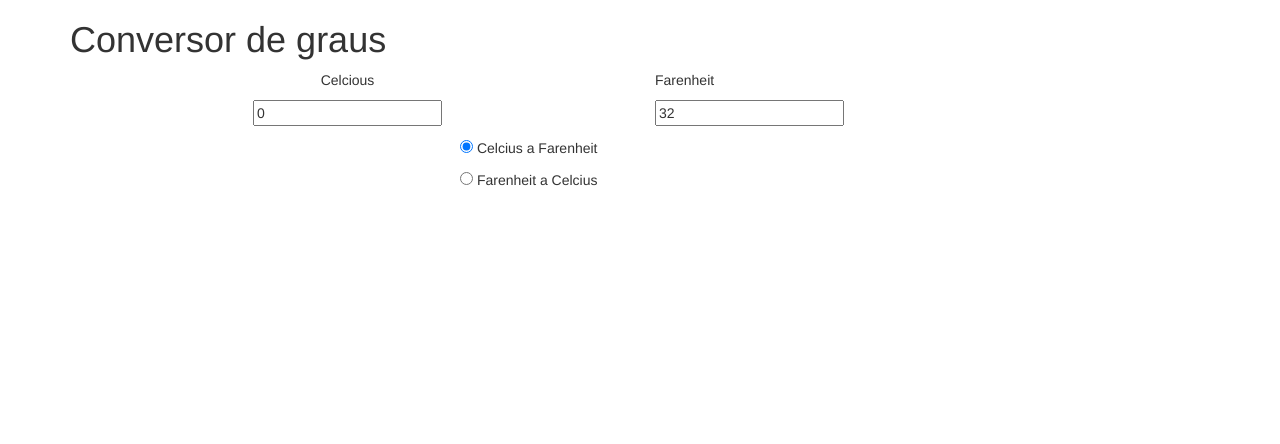
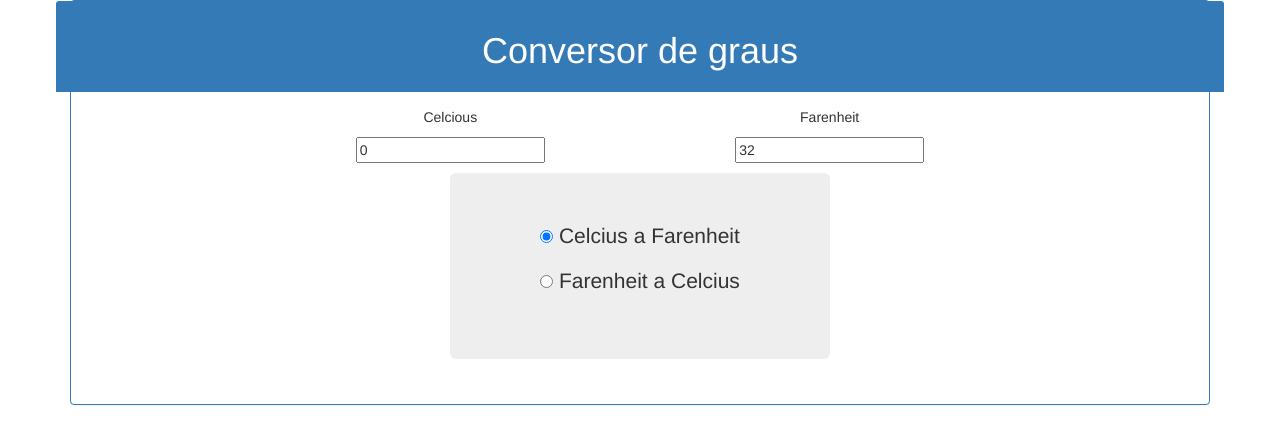
Before and after one commit to rcasamajo/ConversorGraus, a plain HTML site: page index.html in a window 1280 px wide. Drawn offline with nearby package versions, Linux system fonts and the light colour scheme.

Commit message:
Amb Bootstrap v2

```diff
--- a/css/conversor.css
+++ b/css/conversor.css
@@ -1,6 +1,7 @@
 
 .center-block {
     display: block;
+    width: 400px;
     margin-left: auto;
     margin-right: auto;
 }
--- a/index.html
+++ b/index.html
@@ -14,30 +14,32 @@
 
 <body ng-app="myApp" ng-controller="myController">
 <div class="container">
-    <h1>Conversor de graus</h1>
-    <div class="row">
-        <div class="col-lg-6">
-            <p class="text-center">Celcious</p>
-            <p class="text-center"><input type="text" ng-model="cel" ng-change="calc()"></p>
+    <div class="panel panel-primary">
+    <div class="row panel-heading">
+        <div class="col-md-offset-2 col-md-8 col-md-offset-2 text-center">
+            <h1>Conversor de graus</h1>
+        </div>
+    </div>
+    <div class="panel-body">
+    <div class="row text-center">
+        <div class="col-md-offset-2 col-md-4">
+            <p>Celcious</p>
+            <p><input type="text" ng-model="cel" ng-change="calc()"></p>
         </div>
 
-        <div class="col-lg-6">
-            <div class="center-block">
+        <div class="col-md-4">
                 <p>Farenheit</p>
                 <p><input type="text" ng-model="far" ng-change="calc()"></p>
-            </div>
         </div>
     </div>
 
-    <div class="row">
-        <div class="col-lg-4">
-        </div>
-        <div class="col-lg-4">
+    <div class="row text-center">
+        <div class="col-md-offset-4 col-md-4 col-md-offset-4 jumbotron">
             <p><input type="radio" ng-model="dir" value="toF"> Celcius a Farenheit</p>
             <p><input type="radio" ng-model="dir" value="toC"> Farenheit a Celcius</p>
         </div>
-        <div class="col-lg-4">
-        </div>
+    </div>
+    </div>
     </div>
 </div>
 
```
